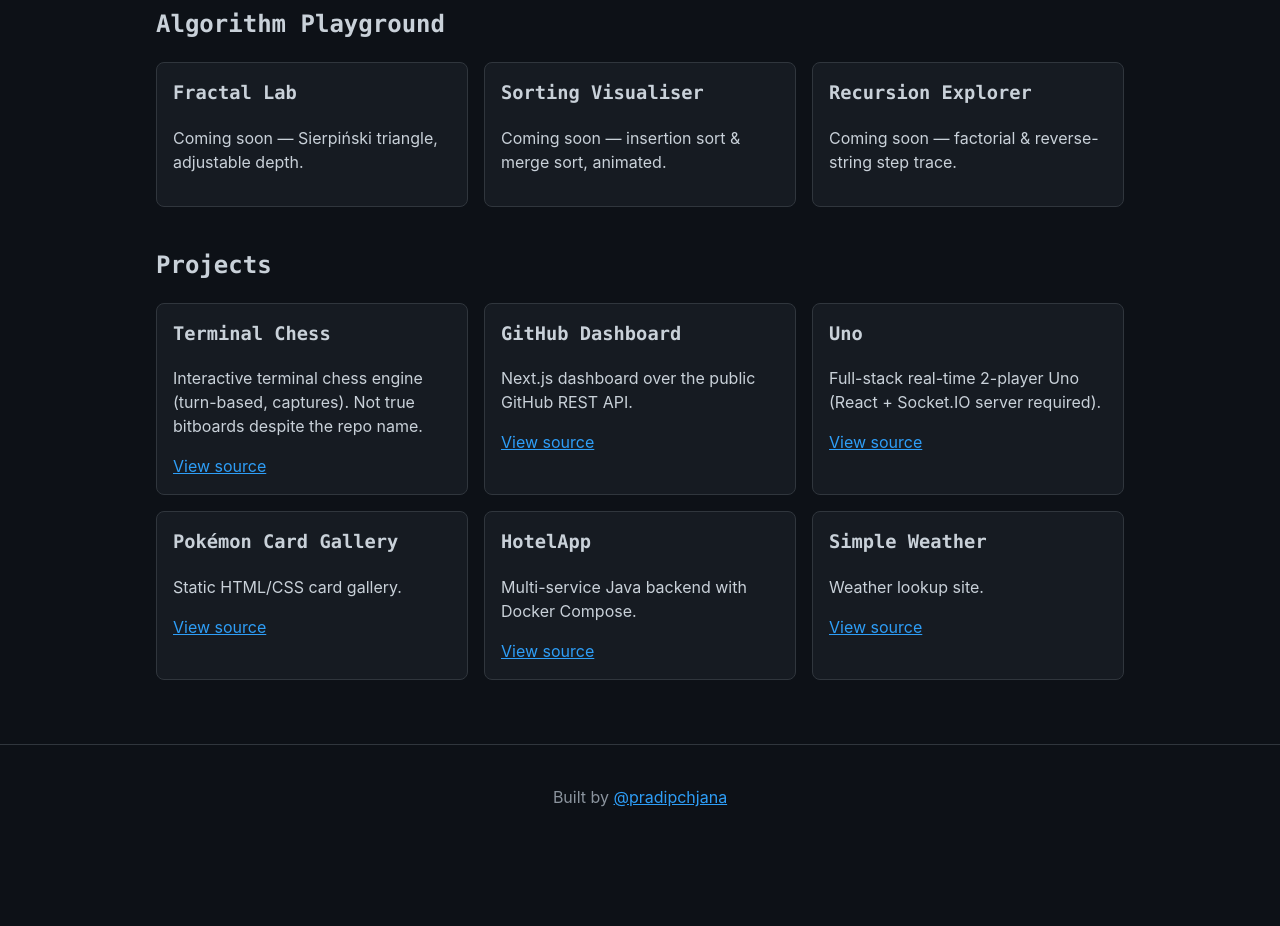
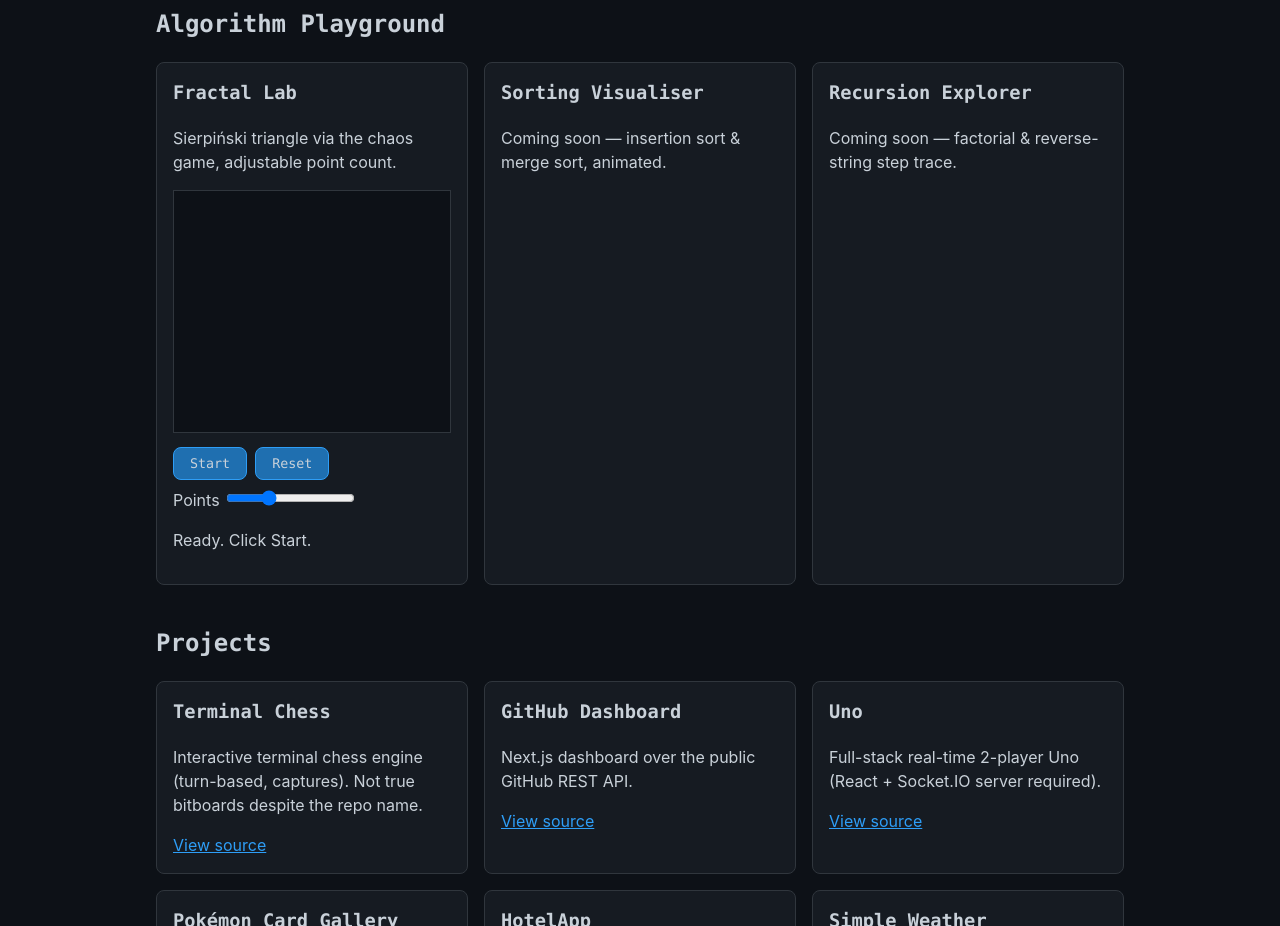
Before and after one commit to pradipchjana/dev-arcade, a plain HTML site: page index.html in a window 1280 px wide. Shown: the part 1620-2546 px from the top of the page. Before the commit the page ends 2469 px from the top, so only its background shows below. Drawn offline with Linux system fonts and the light colour scheme.

Commit message:
Add Fractal Lab (Sierpiński chaos game)
Ports js-practice/games/sierpinski.js: chaos-game point logic copied
into scripts/lib/sierpinski-logic.js (disclosed, source-linked),
ANSI terminal rendering replaced with canvas pixel plotting in
scripts/playground/fractal-lab.js. Adjustable point count, start/pause/reset.

```diff
--- a/index.html
+++ b/index.html
@@ -48,7 +48,8 @@
       <div class="card-grid">
         <div class="card" id="fractal-lab-card">
           <h3>Fractal Lab</h3>
-          <p>Coming soon — Sierpiński triangle, adjustable depth.</p>
+          <p>Sierpiński triangle via the chaos game, adjustable point count.</p>
+          <div id="fractal-lab-root"></div>
         </div>
         <div class="card" id="sorting-visualiser-card">
           <h3>Sorting Visualiser</h3>
--- /dev/null
+++ b/scripts/lib/sierpinski-logic.js
@@ -0,0 +1,23 @@
+// Ported from js-practice/games/sierpinski.js (chaos-game algorithm only;
+// original rendered to a terminal canvas with ANSI colors/half-block chars,
+// replaced here with direct canvas pixel plotting).
+
+export function createVertices(width, height) {
+  return [
+    { x: width / 2, y: 0 },
+    { x: 0, y: height },
+    { x: width, y: height },
+  ];
+}
+
+export function getRandomVertex(vertices) {
+  return vertices[Math.floor(Math.random() * vertices.length)];
+}
+
+export function nextPoint(current, vertices) {
+  const target = getRandomVertex(vertices);
+  return {
+    x: (current.x + target.x) / 2,
+    y: (current.y + target.y) / 2,
+  };
+}
--- a/scripts/main.js
+++ b/scripts/main.js
@@ -3,8 +3,10 @@
 
 import { initTicTacToe } from "./games/tic-tac-toe.js";
 import { initGameOfLife } from "./games/game-of-life.js";
+import { initFractalLab } from "./playground/fractal-lab.js";
 
 document.addEventListener("DOMContentLoaded", () => {
   initTicTacToe(document.getElementById("tic-tac-toe-root"));
   initGameOfLife(document.getElementById("game-of-life-root"));
+  initFractalLab(document.getElementById("fractal-lab-root"));
 });
--- /dev/null
+++ b/scripts/playground/fractal-lab.js
@@ -0,0 +1,82 @@
+import { createVertices, nextPoint } from "../lib/sierpinski-logic.js";
+
+const WIDTH = 480;
+const HEIGHT = 420;
+const POINTS_PER_FRAME = 50;
+
+export function initFractalLab(root) {
+  let running = false;
+  let frameId = null;
+  let current;
+  let vertices;
+  let pointCount = 0;
+  let maxPoints = 50_000;
+
+  root.innerHTML = `
+    <canvas class="fractal-canvas" width="${WIDTH}" height="${HEIGHT}"
+      style="width:100%;max-width:${WIDTH}px;background:#0d1117;border:1px solid var(--color-border);"></canvas>
+    <div class="fractal-controls" style="display:flex;gap:0.5rem;align-items:center;margin-top:0.5rem;flex-wrap:wrap;">
+      <button type="button" class="fractal-start">Start</button>
+      <button type="button" class="fractal-reset">Reset</button>
+      <label>Points
+        <input type="range" class="fractal-depth" min="5000" max="150000" step="5000" value="${maxPoints}" />
+      </label>
+    </div>
+    <p class="fractal-status" role="status"></p>
+  `;
+
+  const canvas = root.querySelector(".fractal-canvas");
+  const ctx = canvas.getContext("2d");
+  const startBtn = root.querySelector(".fractal-start");
+  const resetBtn = root.querySelector(".fractal-reset");
+  const depthInput = root.querySelector(".fractal-depth");
+  const status = root.querySelector(".fractal-status");
+
+  function reset() {
+    stop();
+    ctx.fillStyle = "#0d1117";
+    ctx.fillRect(0, 0, canvas.width, canvas.height);
+    vertices = createVertices(WIDTH, HEIGHT);
+    current = { x: WIDTH / 2, y: HEIGHT / 2 };
+    pointCount = 0;
+    status.textContent = "Ready. Click Start.";
+  }
+
+  function draw() {
+    ctx.fillStyle = "#2e9ef7";
+    for (let i = 0; i < POINTS_PER_FRAME && pointCount < maxPoints; i++) {
+      current = nextPoint(current, vertices);
+      ctx.fillRect(current.x, current.y, 1, 1);
+      pointCount++;
+    }
+    status.textContent = `${pointCount} / ${maxPoints} points`;
+
+    if (pointCount >= maxPoints) {
+      stop();
+      status.textContent = `Finished — ${pointCount} points.`;
+      return;
+    }
+    frameId = requestAnimationFrame(draw);
+  }
+
+  function start() {
+    if (running) return;
+    running = true;
+    startBtn.textContent = "Pause";
+    frameId = requestAnimationFrame(draw);
+  }
+
+  function stop() {
+    running = false;
+    startBtn.textContent = "Start";
+    if (frameId) cancelAnimationFrame(frameId);
+  }
+
+  startBtn.addEventListener("click", () => (running ? stop() : start()));
+  resetBtn.addEventListener("click", reset);
+  depthInput.addEventListener("input", () => {
+    maxPoints = Number(depthInput.value);
+  });
+
+  reset();
+}
```
